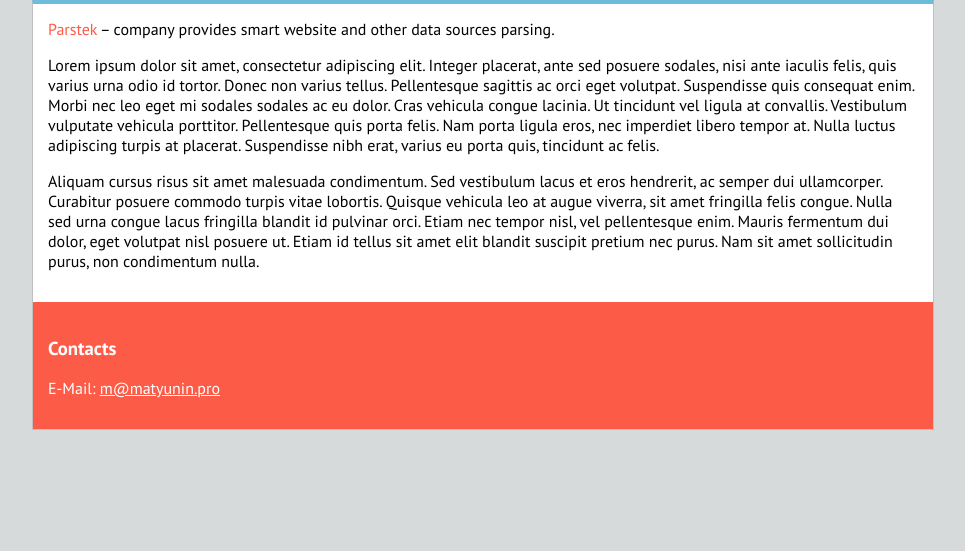
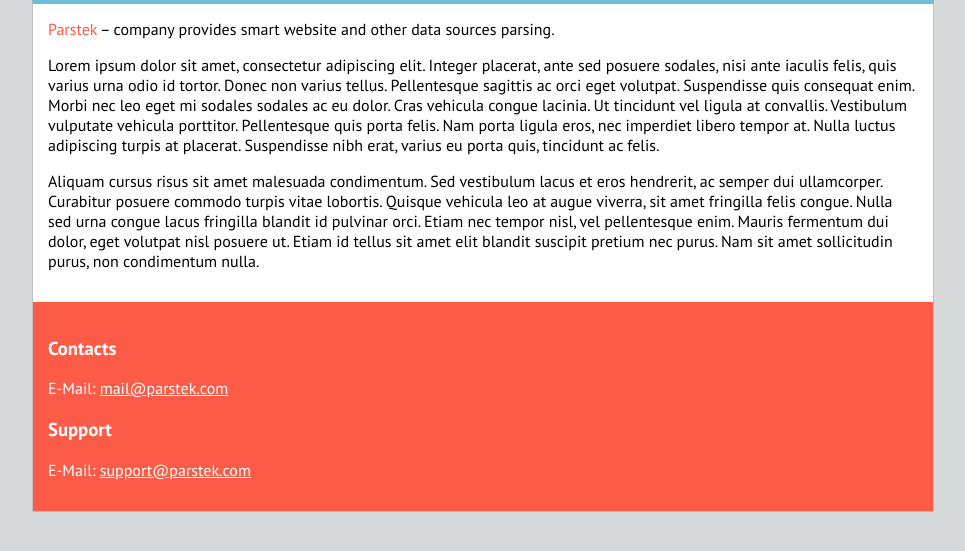
Before and after one commit to matyunin/parstek, a Flask app: page / in a window 1280 px wide. Shown: the part 128-679 px from the top of the page, without its empty margins (157-1122 px from the left). Run offline with Flask 2, Linux system fonts and the light colour scheme.

Commit message:
Update index.html

```diff
--- a/templates/index.html
+++ b/templates/index.html
@@ -57,7 +57,13 @@
                 <h3>Contacts</h3>
 
                 <p>
-                    E-Mail: <a href="mailto:m@matyunin.pro">m@matyunin.pro</a>
+                    E-Mail: <a href="mailto:mail@parstek.com">mail@parstek.com</a>
+                </p>
+
+                <h3>Support</h3>
+
+                <p>
+                    E-Mail: <a href="mailto:support@parstek.com">support@parstek.com</a>
                 </p>
             </div>
         </div>
```
